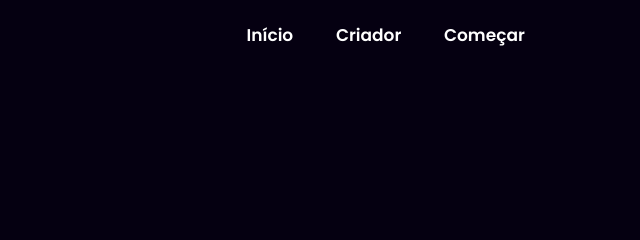
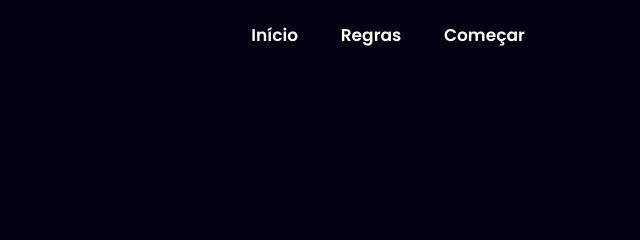
Before and after one commit to g-undefined/Undxs, a plain HTML site: page index.html in a window 1280 px wide. Shown: the top 240 px of the page, 640-1280 px from the left. Drawn offline with nearby package versions, Linux system fonts and the light colour scheme.

Commit message:
criador >> regras

```diff
--- a/index.html
+++ b/index.html
@@ -5,6 +5,7 @@
   <meta name="viewport" content="width=device-width, initial-scale=1.0">
   <link rel="stylesheet" href="./css/style.css">
   <link href='https://unpkg.com/boxicons@2.1.4/css/boxicons.min.css' rel='stylesheet'>
+  <link rel="shortcut icon" href="./src/img/symbol-undefined.png" type="image/x-icon">
   <title>Undxs</title>
 </head>
 <body>
@@ -15,7 +16,7 @@
 
     <nav class="navbar">
       <a href="" class="active">Início</a>
-      <a href="">Criador</a>
+      <a href="">Regras</a>
       <a href="">Começar</a>
     </nav>
   </header>
```
Also changed, not shown: 1 other file.
